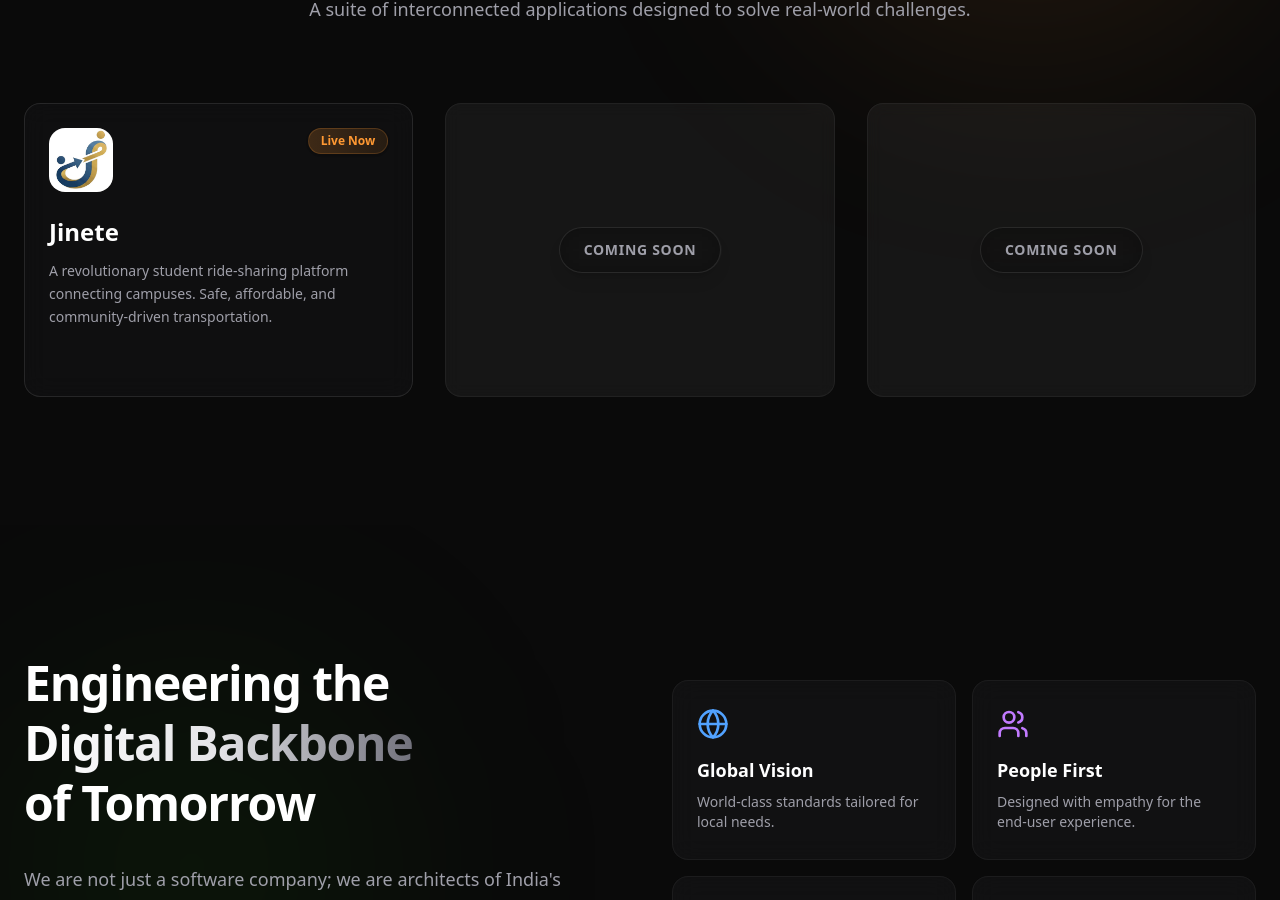
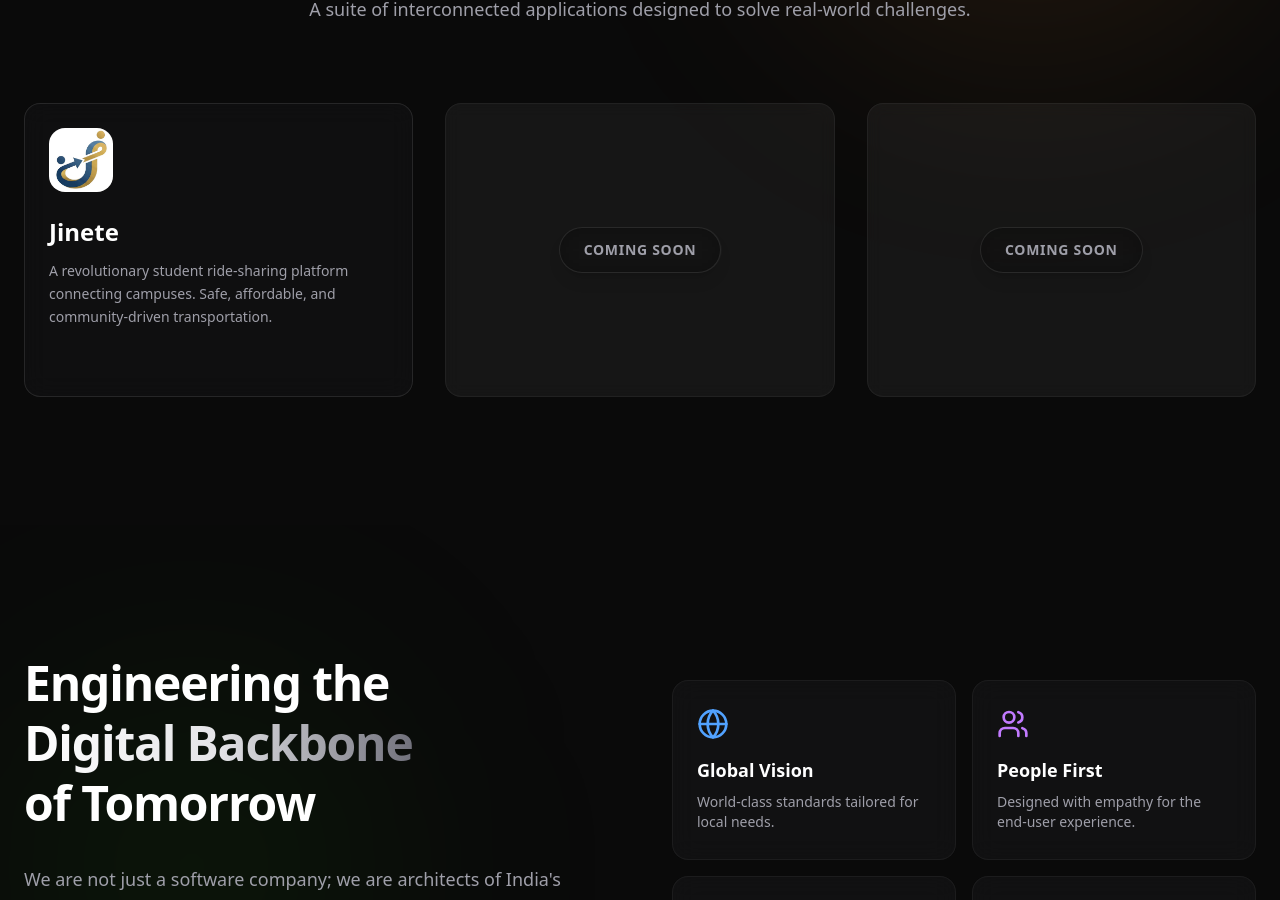
Before and after one commit to vrBharat/vrbharat-landing, a Next.js app: page / in a window 1280 px wide. Shown: the part 997-1897 px from the top of the page. Built offline with nearby package versions, Linux system fonts and the light colour scheme.

Commit message:
Remove 'Live Now' badge and update Instagram link

```diff
--- a/src/app/components/AppSection.tsx
+++ b/src/app/components/AppSection.tsx
@@ -21,7 +21,6 @@ export default function AppSection() {
                     <AppCard
                         name="Jinete"
                         description="A revolutionary student ride-sharing platform connecting campuses. Safe, affordable, and community-driven transportation."
-                        badge="Live Now"
                         imageUrl="/jinetelogo.jpg"
                     />
                     <AppCard
--- a/src/app/components/Footer.tsx
+++ b/src/app/components/Footer.tsx
@@ -94,7 +94,7 @@ export default function Footer() {
                                     <span className="sr-only">YouTube</span>
                                     <Youtube className="h-6 w-6" />
                                 </a>
-                                <a href="https://www.instagram.com/vr__bharat?igsh=MTg1NmFsa2loaGl4" target="_blank" rel="noopener noreferrer" className="text-zinc-400 hover:text-[#E4405F] transition-colors hover:scale-110 duration-200">
+                                <a href="https://www.instagram.com/vr_bharat?igsh=ZjR2YmJvZXF2eDN0" target="_blank" rel="noopener noreferrer" className="text-zinc-400 hover:text-[#E4405F] transition-colors hover:scale-110 duration-200">
                                     <span className="sr-only">Instagram</span>
                                     <Instagram className="h-6 w-6" />
                                 </a>
```
